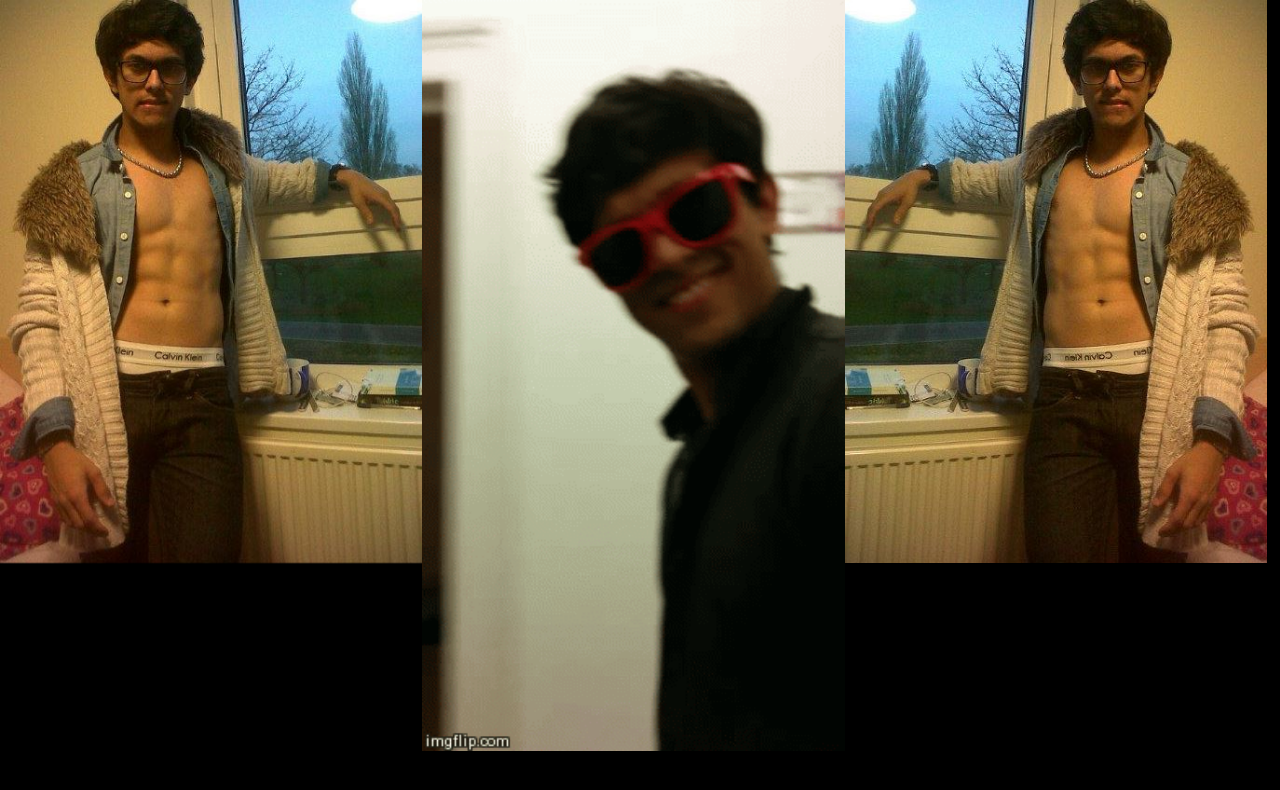
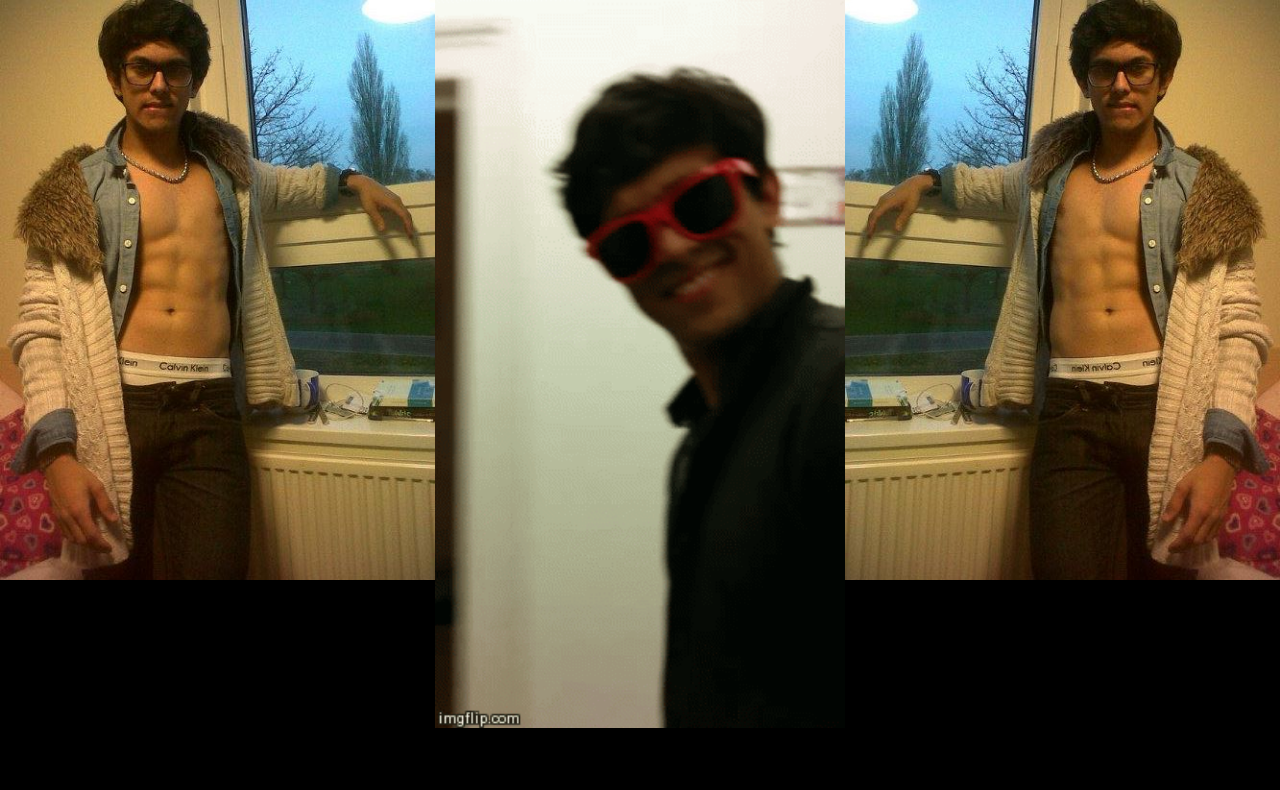
Before and after one commit to ajroe2/ajroe2.github.io, a plain HTML site: page index.html in a window 1280 px wide. Drawn offline with Linux system fonts and the light colour scheme.

Commit message:
updated sizes

```diff
--- a/index.html
+++ b/index.html
@@ -15,9 +15,9 @@
 		<![endif]-->
 	</head>
 	<body>
-		<img src="images/labib.jpg" alt="Labib" height="auto" width="33%" style="position:fixed; top:0; left:0;">
-		<img src="Labib.gif" height="auto" width="33%" style="position:fixed; top:0; left:33%;">
-		<img class="fade" src="images/labibFlipped.jpg" alt="Labib" height="auto" width="33%" style="position:fixed; top:0; left:66%;">
+		<img src="images/labib.jpg" alt="Labib" height="auto" width="34%" style="position:fixed; top:0; left:0;">
+		<img src="Labib.gif" height="auto" width="32%" style="position:fixed; top:0; left:34%">
+		<img class="fade" src="images/labibFlipped.jpg" alt="Labib" height="auto" width="34%" style="position:fixed; top:0; left:66%;">
 		<iframe width="1" height="1" src="https://www.youtube.com/embed/yI3dAxLMK8s?autoplay=1" frameborder="0" allowfullscreen></iframe>
 		<script src=""></script>
 	</body>
```
